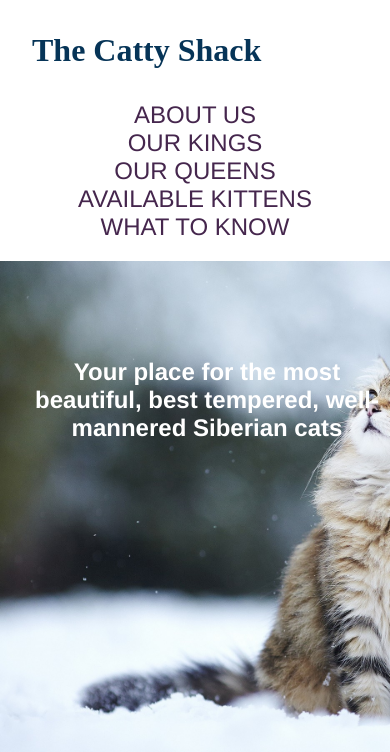
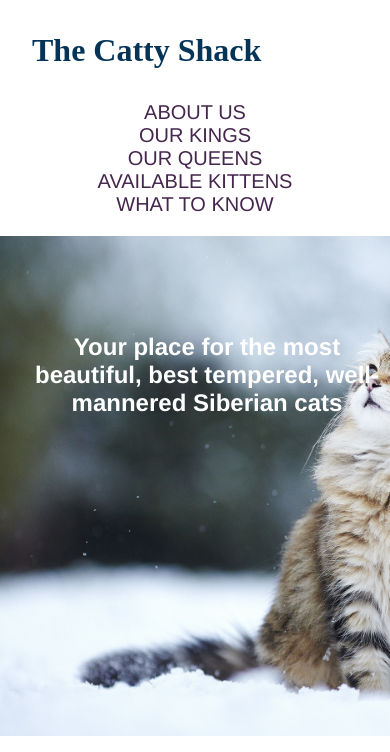
Before and after one commit to evasmidt/put-a-cat-on-it, a plain HTML site: page index.html in a window 390 px wide. Shown: the top 752 px of the page. Drawn offline with Linux system fonts and the light colour scheme; a web font is replaced by a local one.

Commit message:
changed some responsive styling on columns

```diff
--- a/css/main.scss
+++ b/css/main.scss
@@ -19,8 +19,14 @@ body {
 
 h1 {
 	font-family: 'Cantata One', serif;
-	margin: 1em;
+	margin: 1em 1em;
 	color: #063457;
+	display: inline-block;
+	float: left;
+
+}
+.clear {
+	clear: both;
 }
 
 h3 {
@@ -34,16 +40,16 @@ p {
 
 .menu_main {
 		padding: 0;
-		margin: 0;
-
+		margin: 1em 0;
 		text-align: right;
 
 		ul {
 			padding: 0;
 			list-style-type: none;
+
 		}
 			li {
-				font-size: 1.5em;
+				font-size: 1.25em;
 				text-align: center;
 				text-transform:uppercase;
 
@@ -71,7 +77,6 @@ p {
   						padding: 0 2em;
   						:hover {
 								color: #FF7D7B;
-
 								border-bottom: 1px solid #FF7D7B;
 							}
 					}
@@ -122,8 +127,12 @@ section {
 }
 
 .primary-content {
-	width: 35%;
-	float: left;
+
+@media (min-width: 768px) {
+		width: 30%;
+		float: left;
+	}
+
 	vertical-align: top;
 	margin: 1em;
 
@@ -131,11 +140,17 @@ section {
 }
 
 .secondary-content {
-	width: 60%;
-	float: left;
+		margin: 1em;
 	p {
 	  margin: 1em;
 	  }
+	@media (min-width: 768px) {
+		width: 55%;
+		float: left;
+	}
+
+
+
 }
 
 
--- a/index.html
+++ b/index.html
@@ -11,7 +11,7 @@
 
 	<header>
 		<h1>The Catty Shack</h1>
-		<nav class="menu_main">
+		<nav class="menu_main clear">
 			<ul>
 				<li><a href="#">About Us</a></li>
 				<li><a href="#">Our Kings</a></li>
```
Also changed, not shown: css/main.css, 1 other file.
